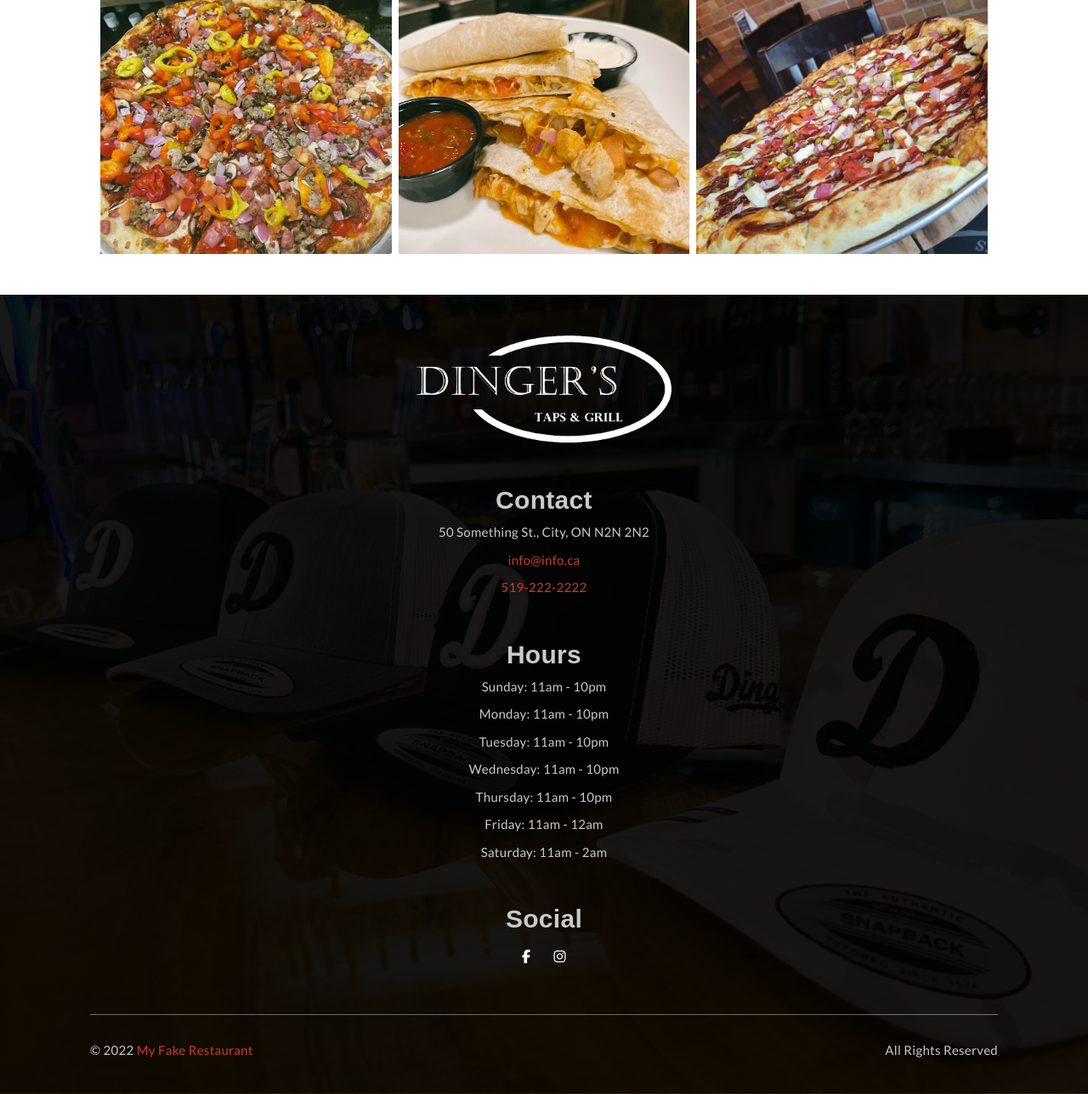
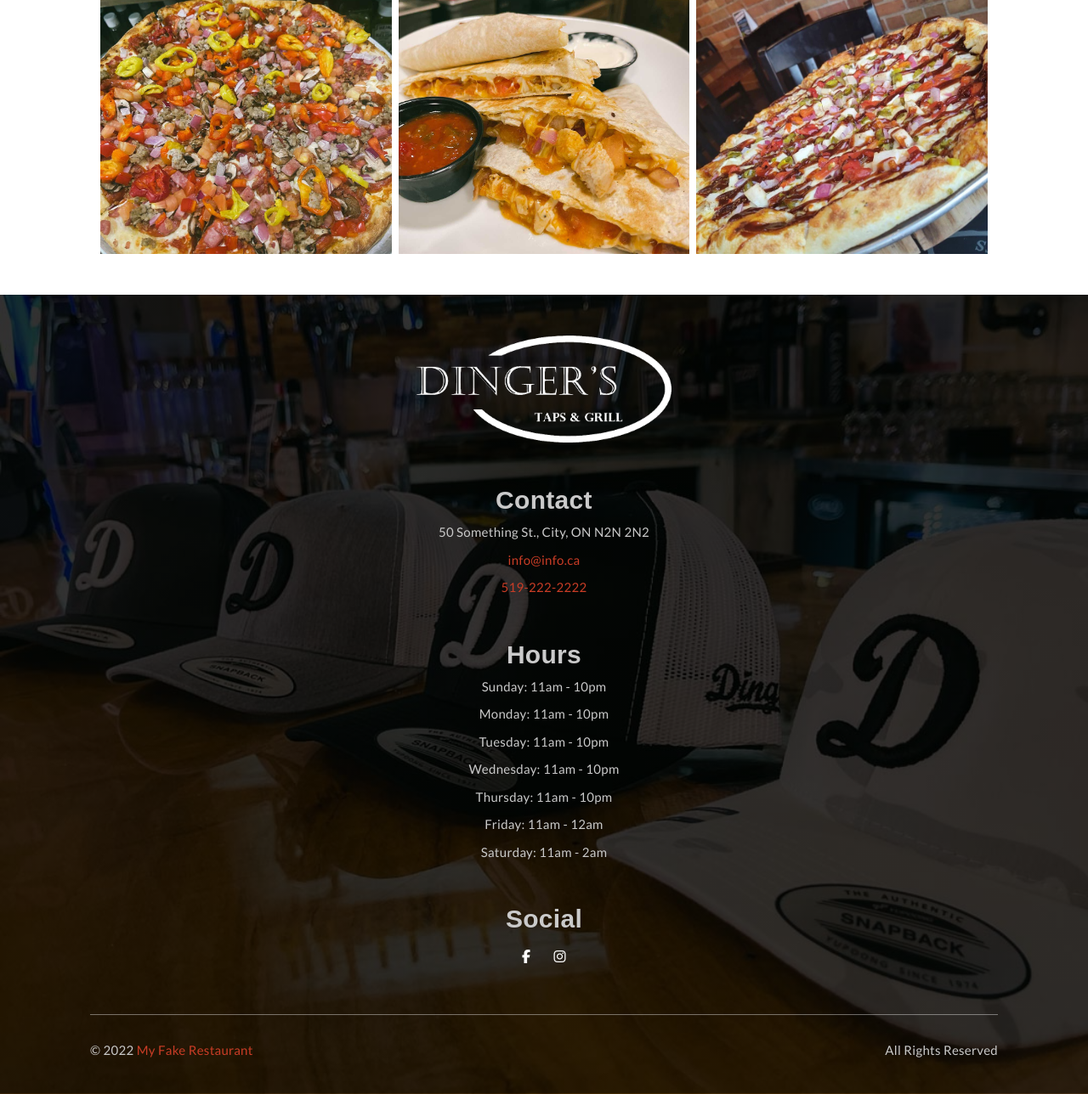
Before and after one commit to bsham94/restaurant-website, a PHP site: page /home.html in a window 1280 px wide. Shown: the part 5206-6494 px from the top of the page at 85% size. Run offline with PHP 8.4, Linux system fonts and the light colour scheme; some libraries are stand-ins or nearby versions.

Commit message:
added back background attachment

```diff
--- a/css/footer.css
+++ b/css/footer.css
@@ -1,12 +1,12 @@
 /* Footer */
 #footer {
-    background: linear-gradient(rgba(0, 0, 0, .9), rgba(0, 0, 0, .9)), url("../assets/Website_Images/Little-Dings-Hats.jpg");
+    background: linear-gradient(rgba(0, 0, 0, .8), rgba(0, 0, 0, .8)), url("../assets/Website_Images/Little-Dings-Hats.jpg");
     /* background: url("../assets/Website_Images/Little-Dings-Hats.jpg"); */
     color: #cacaca;
     background-repeat: no-repeat;
     background-size: cover;
     background-position: center center;
-    /* background-attachment: fixed; */
+    background-attachment: fixed;
 }
 
 .footer-nav {
--- a/css/specials.css
+++ b/css/specials.css
@@ -5,7 +5,7 @@
     background-repeat: no-repeat;
     background-size: cover;
     background-position: center center;
-    /* background-attachment: fixed; */
+    background-attachment: fixed;
     height: 100vh;
     min-height: 900px;
 }
```
